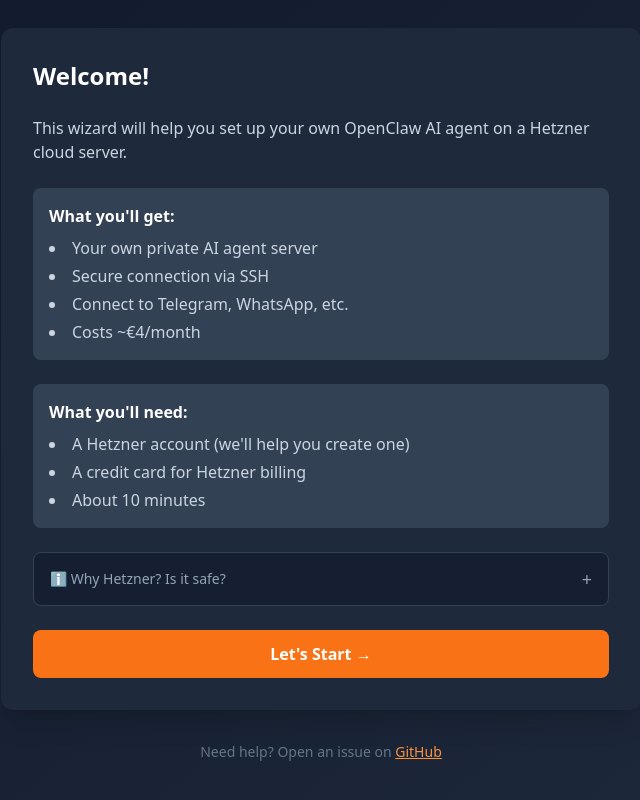
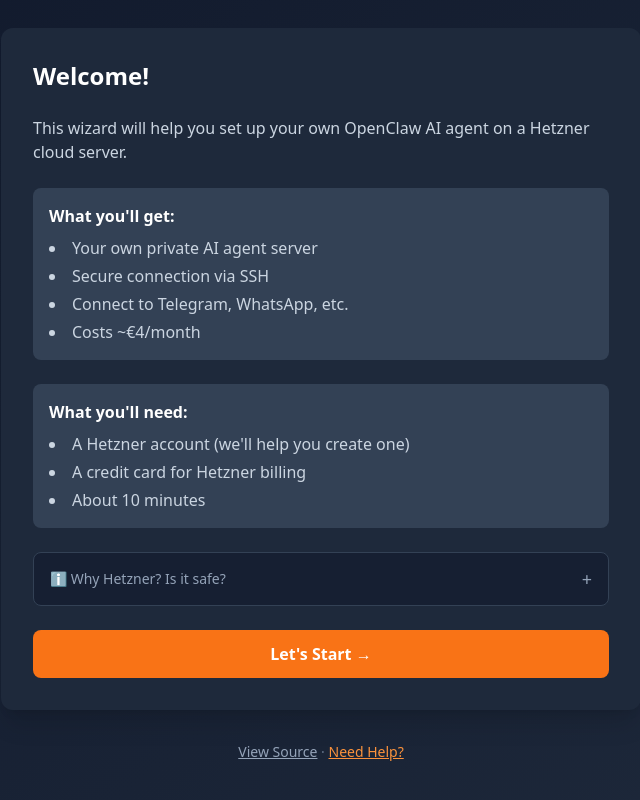
Before and after one commit to telegraphic-dev/openclaw-wizard, a Next.js app: page / in a window 1280 px wide. Shown: the part 204-1004 px from the top of the page, without its empty margins (319-959 px from the left). Built offline with nearby package versions, Linux system fonts and the light colour scheme.

Commit message:
Add View Source link to footer

```diff
--- a/app/cleanup/page.tsx
+++ b/app/cleanup/page.tsx
@@ -8,7 +8,8 @@
  */
 
 /** GitHub issues URL for support links. */
-const GITHUB_ISSUES = 'https://github.com/telegraphic-dev/openclaw-wizard/issues';
+const GITHUB_REPO = 'https://github.com/telegraphic-dev/openclaw-wizard';
+const GITHUB_ISSUES = `${GITHUB_REPO}/issues`;
 
 /**
  * CleanupPage — guides users through server deletion.
@@ -101,9 +102,11 @@
           </div>
         </div>
 
-        {/* Footer with support link */}
+        {/* Footer with source and support links */}
         <p className="text-center text-slate-500 text-sm mt-8">
-          Questions? Open an issue on <a href={GITHUB_ISSUES} className="text-orange-400 underline">GitHub</a>
+          <a href={GITHUB_REPO} className="text-slate-400 hover:text-slate-300 underline">View Source</a>
+          {' · '}
+          <a href={GITHUB_ISSUES} className="text-orange-400 underline">Need Help?</a>
         </p>
       </div>
     </main>
--- a/app/page.tsx
+++ b/app/page.tsx
@@ -742,9 +742,11 @@
           )}
         </div>
 
-        {/* Footer with support link */}
+        {/* Footer with source and support links */}
         <p className="text-center text-slate-500 text-sm mt-8">
-          Need help? Open an issue on <a href={GITHUB_ISSUES} className="text-orange-400 underline">GitHub</a>
+          <a href={GITHUB_REPO} className="text-slate-400 hover:text-slate-300 underline">View Source</a>
+          {' · '}
+          <a href={GITHUB_ISSUES} className="text-orange-400 underline">Need Help?</a>
         </p>
       </div>
     </main>
```
